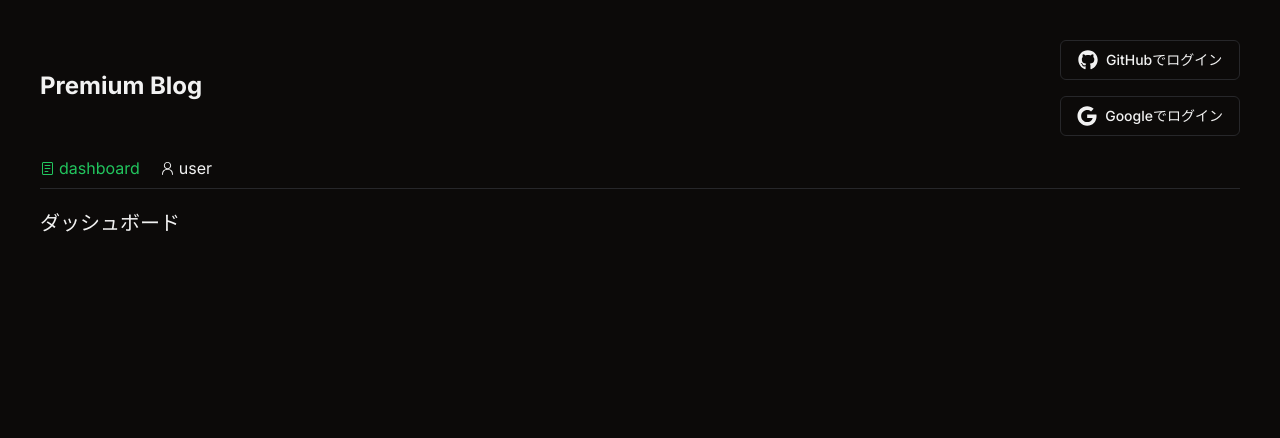
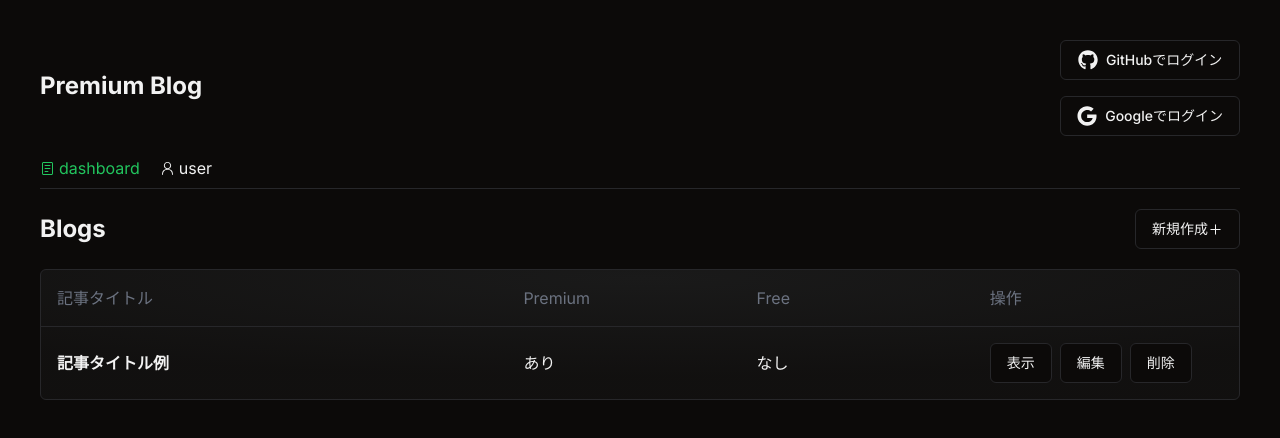
Before and after one commit to Kroro1208/premium-blog-supabase, a Next.js app: page /dashboard in a window 1280 px wide. Shown: the top 438 px of the page. Built offline with nearby package versions, Linux system fonts and the light colour scheme; no server answers.

Commit message:
管理者用のダッシュボード実装した

```diff
--- /dev/null
+++ b/app/dashboard/blog/create/page.tsx
@@ -0,0 +1,11 @@
+import React from 'react'
+
+const CreateBlogPage = () => {
+    return (
+        <div>
+            新規記事作成
+        </div>
+    )
+}
+
+export default CreateBlogPage
--- /dev/null
+++ b/app/dashboard/componets/BlogTable.tsx
@@ -0,0 +1,34 @@
+import { Button } from "@/components/ui/button"
+
+const BlogTable = () => {
+    const Actions = () => {
+        return (
+            <div className="flex flex-wrap gap-2">
+                <Button variant="outline">表示</Button>
+                <Button variant="outline">編集</Button>
+                <Button variant="outline">削除</Button>
+            </div>
+        );
+    }
+
+    return (
+        <div className="border bg-gradient-dark rounded-md overflow-x-auto">
+            <div className="min-w-[640px]"> {/* 最小幅を設定 */}
+                <div className="grid grid-cols-5 p-4 text-gray-500 border-b">
+                    <h1 className="col-span-2">記事タイトル</h1>
+                    <h1>Premium</h1>
+                    <h1>Free</h1>
+                    <h1>操作</h1>
+                </div>
+                <div className="grid grid-cols-5 p-4 items-center">
+                    <h1 className="col-span-2 font-semibold">記事タイトル例</h1>
+                    <div>あり</div>
+                    <div>なし</div>
+                    <Actions />
+                </div>
+            </div>
+        </div>
+    );
+}
+
+export default BlogTable
--- a/app/dashboard/page.tsx
+++ b/app/dashboard/page.tsx
@@ -1,10 +1,23 @@
-import React from 'react'
+import { Button } from '@/components/ui/button'
+import { PlusIcon } from '@radix-ui/react-icons'
+import Link from 'next/link'
+import BlogTable from './componets/BlogTable'
 
 const DashboardPage = () => {
     return (
-        <h1 className='text-xl'>
-            ダッシュボード
-        </h1>
+        <div className='space-y-5'>
+            <div className='flex items-center justify-between'>
+                <h1 className='text-2xl font-bold'>
+                    Blogs
+                </h1>
+                <Link href="/dashboard/blog/create">
+                    <Button variant='outline'>
+                        新規作成<PlusIcon />
+                    </Button>
+                </Link>
+            </div>
+            <BlogTable />
+        </div>
     )
 }
 
--- /dev/null
+++ b/components/ui/switch.tsx
@@ -0,0 +1,29 @@
+"use client"
+
+import * as React from "react"
+import * as SwitchPrimitives from "@radix-ui/react-switch"
+
+import { cn } from "@/lib/utils"
+
+const Switch = React.forwardRef<
+  React.ElementRef<typeof SwitchPrimitives.Root>,
+  React.ComponentPropsWithoutRef<typeof SwitchPrimitives.Root>
+>(({ className, ...props }, ref) => (
+  <SwitchPrimitives.Root
+    className={cn(
+      "peer inline-flex h-6 w-11 shrink-0 cursor-pointer items-center rounded-full border-2 border-transparent transition-colors focus-visible:outline-none focus-visible:ring-2 focus-visible:ring-ring focus-visible:ring-offset-2 focus-visible:ring-offset-background disabled:cursor-not-allowed disabled:opacity-50 data-[state=checked]:bg-primary data-[state=unchecked]:bg-input",
+      className
+    )}
+    {...props}
+    ref={ref}
+  >
+    <SwitchPrimitives.Thumb
+      className={cn(
+        "pointer-events-none block h-5 w-5 rounded-full bg-background shadow-lg ring-0 transition-transform data-[state=checked]:translate-x-5 data-[state=unchecked]:translate-x-0"
+      )}
+    />
+  </SwitchPrimitives.Root>
+))
+Switch.displayName = SwitchPrimitives.Root.displayName
+
+export { Switch }
--- a/package.json
+++ b/package.json
@@ -12,8 +12,10 @@
     "@radix-ui/react-icons": "^1.3.0",
     "@radix-ui/react-popover": "^1.1.1",
     "@radix-ui/react-slot": "^1.1.0",
+    "@radix-ui/react-switch": "^1.1.0",
     "@supabase/ssr": "^0.4.0",
     "@supabase/supabase-js": "^2.45.1",
+    "add": "^2.0.6",
     "class-variance-authority": "^0.7.0",
     "clsx": "^2.1.1",
     "lucide-react": "^0.427.0",
@@ -22,6 +24,8 @@
     "react": "^18",
     "react-dom": "^18",
     "react-icons": "^5.3.0",
+    "shadcn-ui": "^0.8.0",
+    "switch": "^0.0.0",
     "tailwind-merge": "^2.5.2",
     "tailwindcss-animate": "^1.0.7",
     "zustand": "^4.5.4"
--- a/tailwind.config.ts
+++ b/tailwind.config.ts
@@ -1,13 +1,13 @@
-import type { Config } from "tailwindcss"
+import type { Config } from "tailwindcss";
 
 const config = {
   darkMode: ["class"],
   content: [
-    './pages/**/*.{ts,tsx}',
-    './components/**/*.{ts,tsx}',
-    './app/**/*.{ts,tsx}',
-    './src/**/*.{ts,tsx}',
-	],
+    "./pages/**/*.{ts,tsx}",
+    "./components/**/*.{ts,tsx}",
+    "./app/**/*.{ts,tsx}",
+    "./src/**/*.{ts,tsx}",
+  ],
   prefix: "",
   theme: {
     container: {
@@ -18,6 +18,13 @@ const config = {
       },
     },
     extend: {
+      backgroundImage: {
+        "gradient-dark":
+          "radial-gradient(76.33% 76.59% at 50.15% 6.06%, #1A1A1A 0%, rgba(26, 26, 26, 0.38) 100%)",
+      },
+      height: {
+        "70vh": "70vh",
+      },
       colors: {
         border: "hsl(var(--border))",
         input: "hsl(var(--input))",
@@ -75,6 +82,6 @@ const config = {
     },
   },
   plugins: [require("tailwindcss-animate")],
-} satisfies Config
+} satisfies Config;
 
-export default config
+export default config;
```
Also changed, not shown: 1 other file (tests, documents, lock files or other folders).
